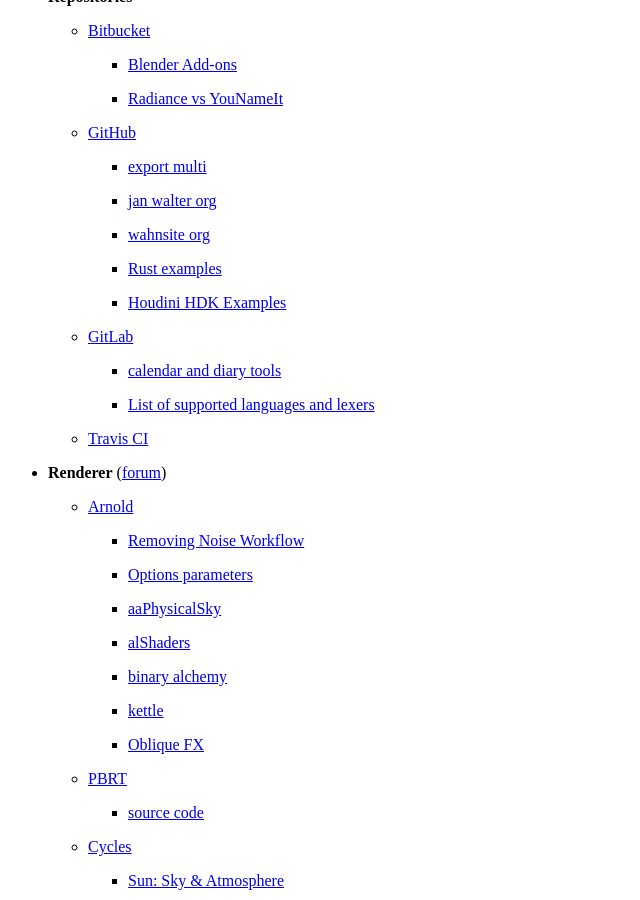
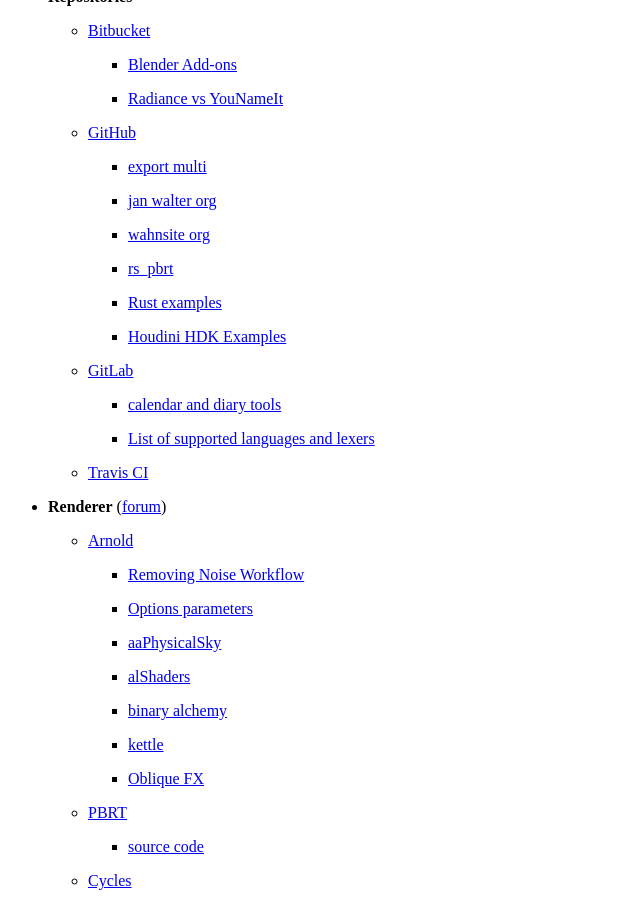
Before and after one commit to wahn/jan_walter_org, a Jekyll site: the page built from links/index.md, in a window 1280 px wide and 900 px high, scrolled down 601 px. Shown: the whole window, without its empty margins (0-640 px from the left). Built offline with Jekyll 4.4.1, drawn with Linux system fonts in a browser that asks for light colours; Markdown is read by kramdown in place of the engine named in the settings.

Commit message:
Add link to rs_pbrt on GitHub.

```diff
--- a/links/index.md
+++ b/links/index.md
@@ -46,6 +46,8 @@
         + [jan walter org](https://github.com/wahn/jan_walter_org)
 
         + [wahnsite org](https://github.com/wahn/wahnsite_org)
+
+        + [rs_pbrt](https://github.com/wahn/rs_pbrt)
 
         + [Rust examples](https://github.com/wahn/Rust_Examples)
 
```
